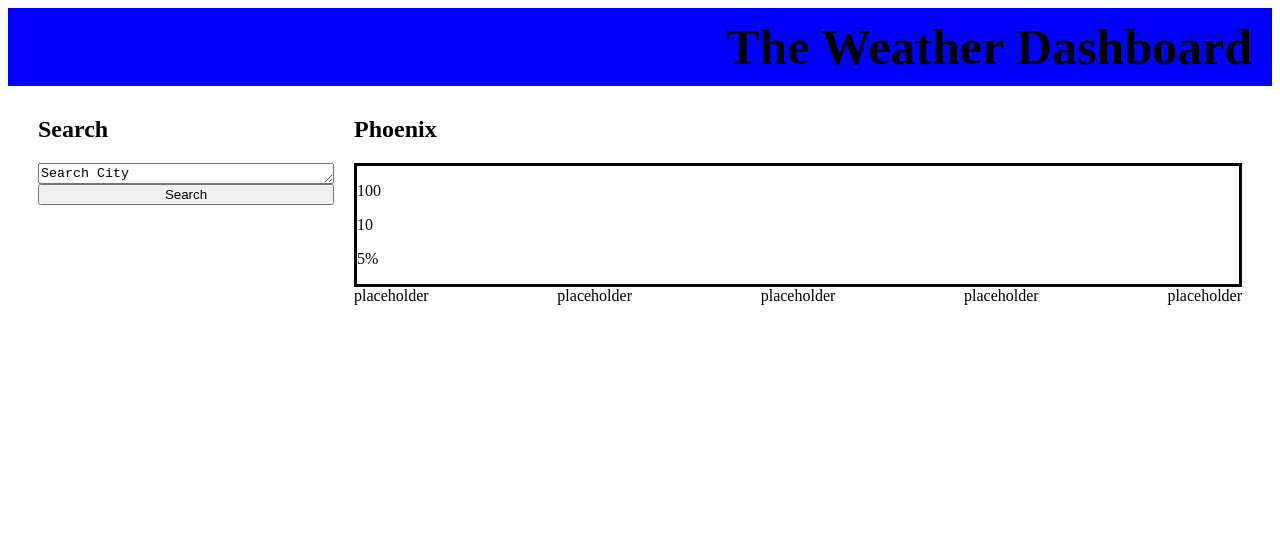
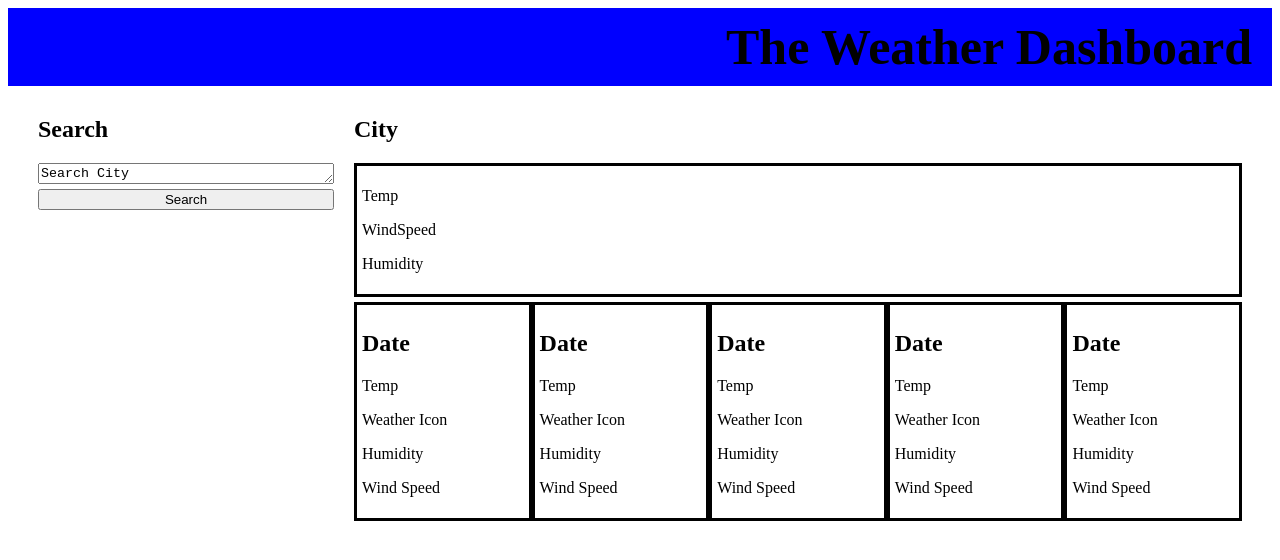
Before and after one commit to kyleschop/weather-dashboard, a plain HTML site: page index.html in a window 1280 px wide. Drawn offline with Linux system fonts and the light colour scheme.

Commit message:
styled forecast area

```diff
--- a/assets/style.css
+++ b/assets/style.css
@@ -18,6 +18,10 @@ main {
     padding: 10px;
 }
 
+.searchBtn {
+    margin-top: 5px;
+}
+
 #displayWeather {
     display: flex;
     flex-direction: column;
@@ -27,9 +31,17 @@ main {
 
 .currentDayInfo {
     border-style: solid;
+    padding: 5px;
 }
 
 .forecast {
     display: flex;
     justify-content: space-between;
+    padding: 5px 0px;
 }
+
+.forecastCard {
+    border-style: solid;
+    padding: 5px;
+    width: 20%;
+}
--- a/index.html
+++ b/index.html
@@ -17,19 +17,49 @@
         </section>
         <section id="displayWeather">
             <div class="presentDay">
-                <h1 class="city">Phoenix</h1>
+                <h1 class="city">City</h1>
                 <div class="currentDayInfo">
-                    <p class="temp">100</p>
-                    <p class="wind">10</p>
-                    <p class="humidity">5%</p>
+                    <p class="temp">Temp</p>
+                    <p class="wind">WindSpeed</p>
+                    <p class="humidity">Humidity</p>
                 </div>
             </div>
             <div class="forecast">
-                <div class="day1">placeholder</div>
-                <div class="day2">placeholder</div>
-                <div class="day3">placeholder</div>
-                <div class="day4">placeholder</div>
-                <div class="day5">placeholder</div>
+                <div class="forecastCard" id="day1">
+                    <h2>Date</h2>
+                    <p>Temp</p>
+                    <div>Weather Icon</div>
+                    <p>Humidity</p>
+                    <p>Wind Speed</p>
+                </div>
+                <div class="forecastCard" id="day2">
+                    <h2>Date</h2>
+                    <p>Temp</p>
+                    <div>Weather Icon</div>
+                    <p>Humidity</p>
+                    <p>Wind Speed</p>
+                </div>
+                <div class="forecastCard" id="day3">
+                    <h2>Date</h2>
+                    <p>Temp</p>
+                    <div>Weather Icon</div>
+                    <p>Humidity</p>
+                    <p>Wind Speed</p>
+                </div>
+                <div class="forecastCard" id="day4">
+                    <h2>Date</h2>
+                    <p>Temp</p>
+                    <div>Weather Icon</div>
+                    <p>Humidity</p>
+                    <p>Wind Speed</p>
+                </div>
+                <div class="forecastCard" id="day5">
+                    <h2>Date</h2>
+                    <p>Temp</p>
+                    <div>Weather Icon</div>
+                    <p>Humidity</p>
+                    <p>Wind Speed</p>
+                </div>
             </div>
         </section>
     </main>
```
